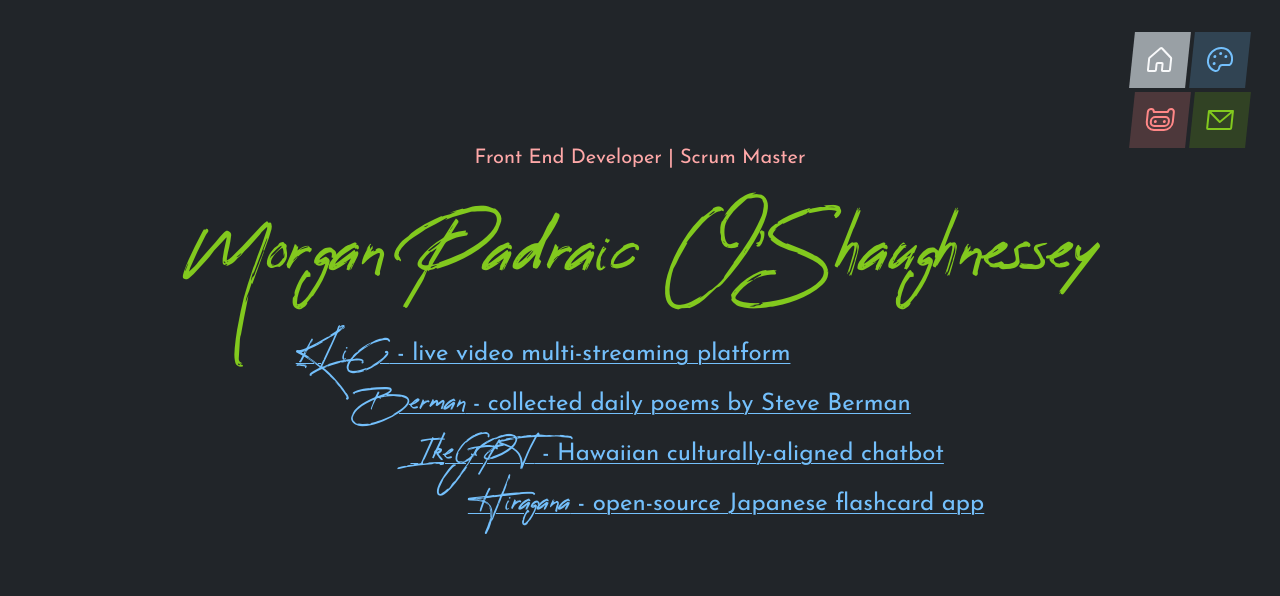
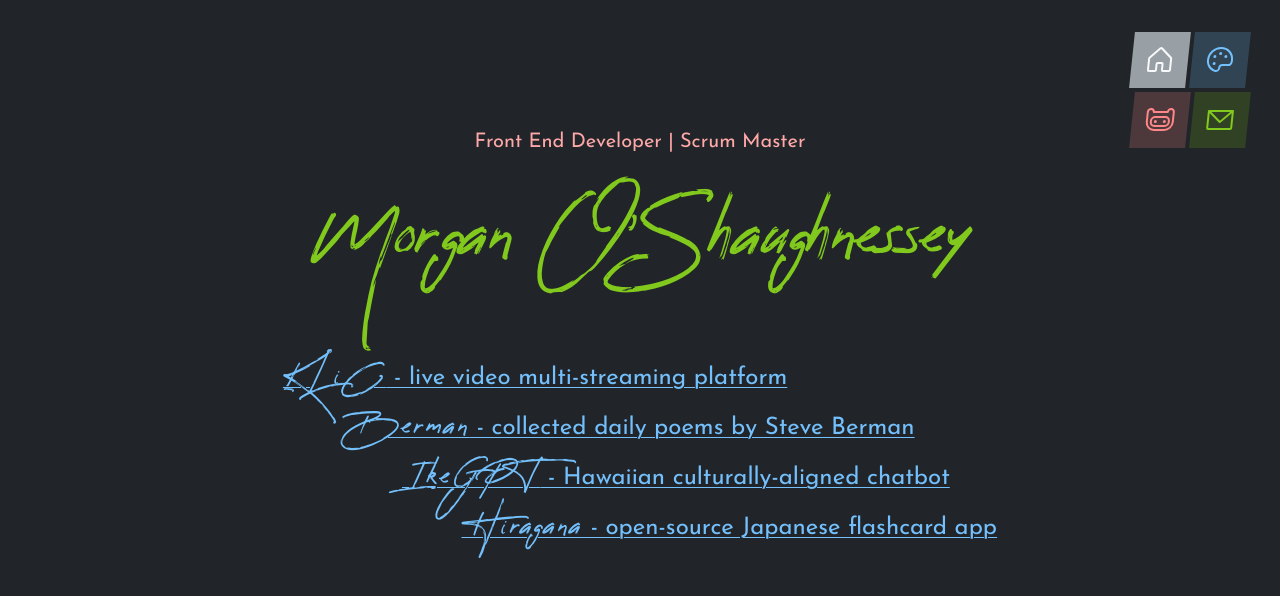
Before and after one commit to theMorganObject/tmo-portfolio, a Next.js app: page / in a window 1280 px wide. Shown: the top 596 px of the page. Built offline with nearby package versions, Linux system fonts and the light colour scheme.

Commit message:
styling updates to homepage

```diff
--- a/src/app/page.tsx
+++ b/src/app/page.tsx
@@ -2,17 +2,17 @@ import { featuredProjects } from '../../lib/featuredprojects';
 import WorkSample from '../components/WorkSample';
 
 export default function Home() {
-  const fullName = "Morgan Padraic O'Shaughnessey";
+  const fullName = "Morgan O'Shaughnessey";
 
   return (
-    <section className='min-h-screen bg-gray-9 font-sans flex flex-col items-center p-4'>
-      <p className='mt-24 mb-4 text-2xs text-red-3 2xs:text-sm 2xs:mt-28 2xs:mb-6 sm:text-base sm:mt-28 sm:mb-8 md:text-lg md:mt-32 md:mb-12 lg:text-xl'>
+    <section className='min-h-screen bg-gray-9 font-sans flex flex-col items-center'>
+      <p className='text-sm text-red-3 mt-32 sm:text-base md:text-lg lg:text-xl'>
         Front End Developer | Scrum Master
       </p>
-      <h1 className='font-reey text-base text-lime-6 leading-loose mb-8 2xs:text-xl 2xs:mb-10 sm:text-4xl md:text-5xl md:mb-14 lg:text-6xl'>
+      <h1 className='font-reey text-2xl text-lime-6 leading-loose mt-6 2xs:text-3xl sm:text-4xl md:text-5xl md:mt-10 lg:text-6xl lg:mt-12'>
         {fullName}
       </h1>
-      <ul className='grid gap-y-2 grid-rows-4 grid-cols-12 text-2xs 2xs:gap-y-4 sm:text-base md:text-xl lg:text-2xl'>
+      <ul className='grid grid-rows-4 grid-cols-20 xs:grid-cols-12 gap-y-4 2xs:text-xs px-1.5 mt-12 sm:text-base md:text-xl md:mt-20 lg:text-2xl lg:mt-24'>
         {featuredProjects.map((sample, index) => (
           <WorkSample
             key={sample.id}
--- a/src/components/Nav.tsx
+++ b/src/components/Nav.tsx
@@ -31,7 +31,10 @@ export default function Nav() {
   }, []);
 
   return (
-    <nav aria-label='Main navigation' className='fixed top-0 right-0 p-8 z-50'>
+    <nav
+      aria-label='Main navigation'
+      className='fixed top-0 right-0 p-4 xs:p-8 z-50'
+    >
       <div className='grid grid-cols-2 grid-rows-2 gap-1'>
         <Link href='/' aria-label='Home'>
           <div
--- a/src/components/WorkSample.tsx
+++ b/src/components/WorkSample.tsx
@@ -17,10 +17,10 @@ const WorkSample: React.FC<WorkSampleProps> = ({
   return (
     <li className={classes.item}>
       <Link
-        className='text-blue-3 text-md underline underline-offset-[3px] decoration-1 cursor-pointer hover:text-red-3 focus:outline-none focus:ring-2 focus:ring-red-5'
+        className='text-blue-3 underline underline-offset-[3px] decoration-1 cursor-pointer hover:text-red-3 focus:outline-none focus:ring-2 focus:ring-red-5'
         href={href}
       >
-        <span className='font-reey'>{siteName}</span>
+        <span className='font-reey tracking-widest'>{siteName}</span>
         {` - ${description}`}
       </Link>
     </li>
--- a/tailwind.config.ts
+++ b/tailwind.config.ts
@@ -96,6 +96,9 @@ const config: Config = {
         sans: ['var(--font-josefin-sans)'],
         reey: ['var(--font-reey)'],
       },
+      gridTemplateColumns: {
+        '20': 'repeat(20, minmax(0, 1fr))',
+      },
       skew: {
         '9': '9deg',
       },
```
